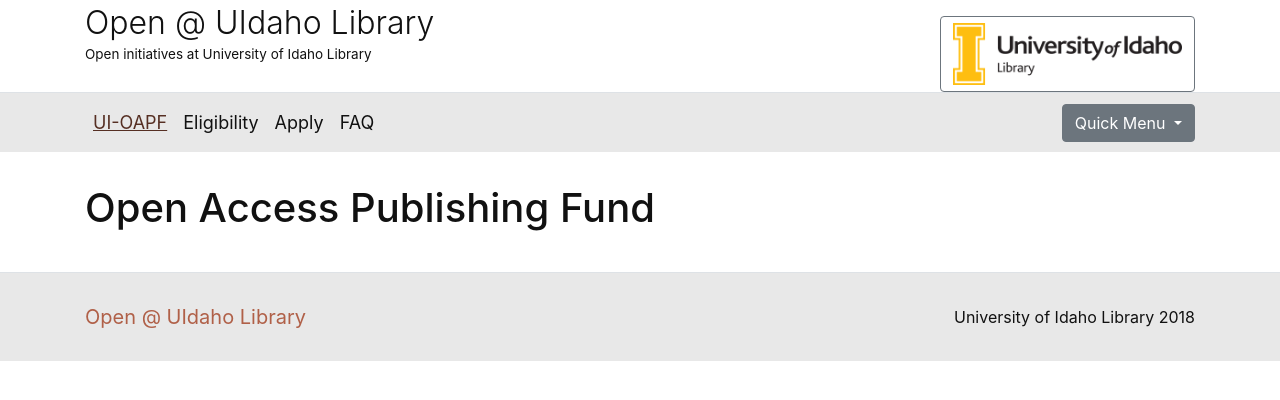
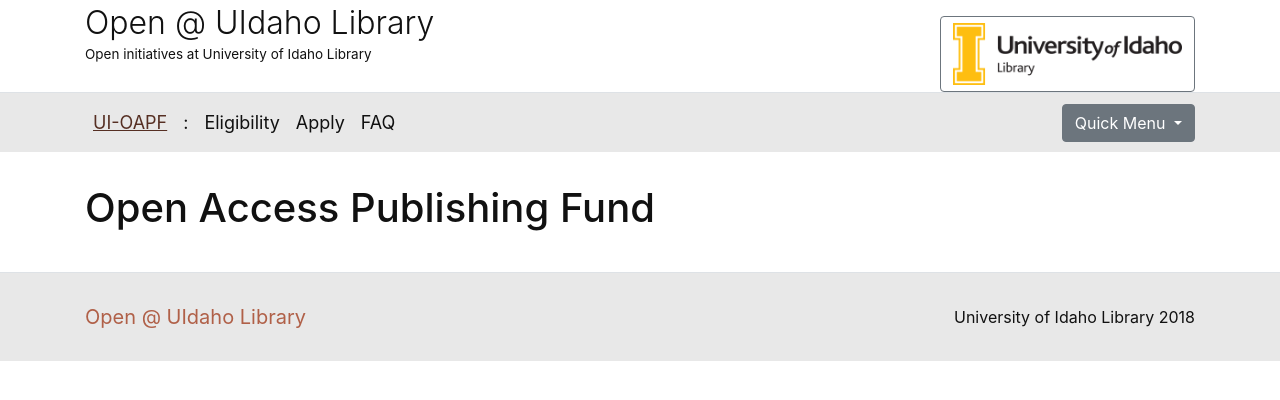
Before and after one commit to uidaholib/open_source, a Jekyll site: the page built from oapf/index.md, in a window 1280 px wide. Shown: the top 400 px of the page. Built offline with Jekyll 4.4.1, drawn with Linux system fonts in a browser that asks for light colours.

Commit message:
add divider in nav

```diff
--- a/_includes/nav.html
+++ b/_includes/nav.html
@@ -15,6 +15,7 @@
                 <li class="nav-item {% if page.url == "/oapf/" %} active{% endif %}">
                     <a class="nav-link" href="{{ "/oapf/" | absolute_url }}">UI-OAPF</a>
                 </li>
+                <li class="nav-item"><span class="nav-link">:</span></li>
                 <li class="nav-item {% if page.url == "/oapf/eligibility/" %} active{% endif %}">
                     <a class="nav-link" href="{{ "/oapf/eligibility/" | relative_url }}">Eligibility</a>
                 </li>
@@ -28,6 +29,7 @@
                 <li class="nav-item {% if page.url == "/thinkopen/" %} active{% endif %}">
                     <a class="nav-link" href="{{ "/thinkopen/" | absolute_url }}">Think Open</a>
                 </li>
+                <li class="nav-item"><span class="nav-link">:</span></li>
                 <li class="nav-item {% if page.url == "/thinkopen/apply/" %} active{% endif %}">
                     <a class="nav-link" href="{{ "/thinkopen/apply/" | absolute_url }}">Apply</a>
                 </li>
```
